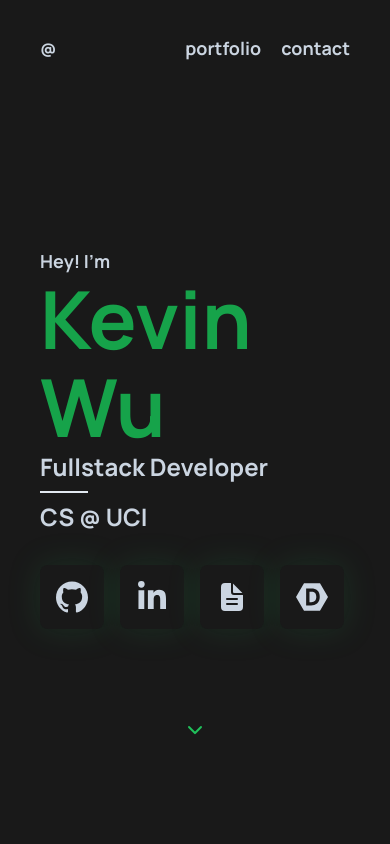
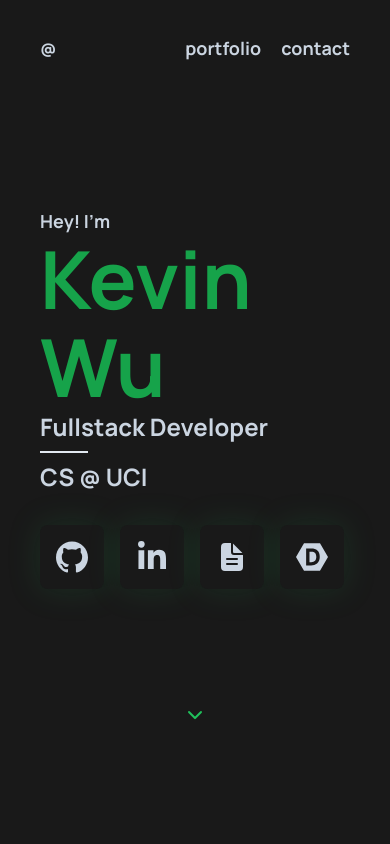
Before and after one commit to KevinWu098/website, a Next.js app: page / in a window 390 px wide. Shown: the top 844 px of the page. Built offline with nearby package versions, Linux system fonts and the light colour scheme.

Commit message:
style: adjust hero for responsiveness

```diff
--- a/src/components/hero/Hero.tsx
+++ b/src/components/hero/Hero.tsx
@@ -11,7 +11,7 @@ const Hero = () => {
             className="min-h-screen bg-[#191919] justify-center flex-col flex bg-cover"
             id="hero"
         >
-            <div className="-mt-36 xs:-mt-24 relative wrapper">
+            <div className="-mt-36 xs:-mt-36 relative wrapper">
                 <div className="px-8 md:px-0">
                     <div className="flex flex-col">
                         <span
@@ -64,16 +64,6 @@ const Hero = () => {
                     <Links />
                 </div>
             </div>
-
-            <Link href="#portfolio" className="absolute bottom-24 self-center ">
-                <ChevronDown
-                    className="text-primary animate-bounce"
-                    data-aos="fade-up"
-                    data-aos-duration="700"
-                    data-aos-delay="1800"
-                    data-aos-once="true"
-                />
-            </Link>
         </div>
     );
 };
--- a/src/components/hero/Links.tsx
+++ b/src/components/hero/Links.tsx
@@ -1,6 +1,7 @@
 import Link from "next/link";
 import { Button } from "@/components/ui/button";
 import { Separator } from "@/components/ui/separator";
+import { ChevronDown } from "lucide-react";
 import { FaLinkedinIn } from "react-icons/fa";
 import { IoDocumentText } from "react-icons/io5";
 import { SiDevpost, SiGithub } from "react-icons/si";
@@ -35,12 +36,14 @@ const LINKS = [
 const Links = () => {
     return (
         <div
-            data-aos="fade"
-            data-aos-duration="400"
-            data-aos-delay="1400"
-            data-aos-once="true"
-            data-aos-easing="ease-in-out"
+            // data-aos="fade"
+            // data-aos-duration="400"
+            // data-aos-delay="1400"
+            // data-aos-once="true"
+            // data-aos-easing="ease-in-out"
+            className="relative flex justify-center"
         >
+            <div className="mr-auto">
                 <div className="bg-[#191919] w-fit h-fit rounded-lg p-2 items-center absolute -bottom-24 space-x-2 drop-shadow-[0_0px_16px_rgba(35,196,93,0.25)] mt-12 hidden md:flex">
                     {LINKS.map((item, index) => (
                         <div className="flex-center space-x-2" key={item.id}>
@@ -62,7 +65,6 @@ const Links = () => {
                         </div>
                     ))}
                 </div>
-
                 <div className="pt-8 -mb-44 xs:-mb-24 grid grid-cols-3 xxs:grid-cols-4 md:hidden w-fit gap-4">
                     {LINKS.map((item) => (
                         <Link
@@ -78,6 +80,17 @@ const Links = () => {
                     ))}
                 </div>
             </div>
+
+            <Link href="#portfolio" className="absolute -bottom-60 self-center">
+                <ChevronDown
+                    className="text-primary animate-bounce"
+                    // data-aos="fade-up"
+                    // data-aos-duration="700"
+                    // data-aos-delay="1800"
+                    // data-aos-once="true"
+                />
+            </Link>
+        </div>
     );
 };
 
```
Lines whose indentation alone changed are shown as unchanged.
